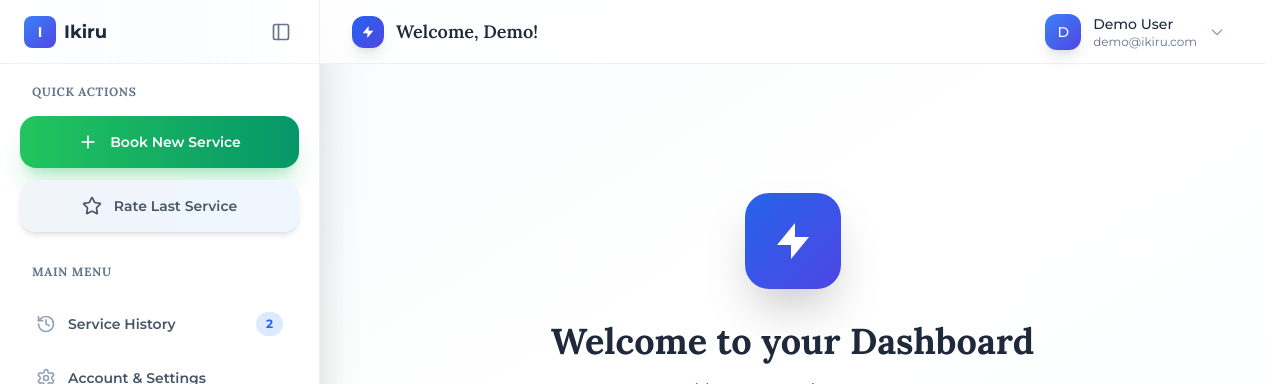
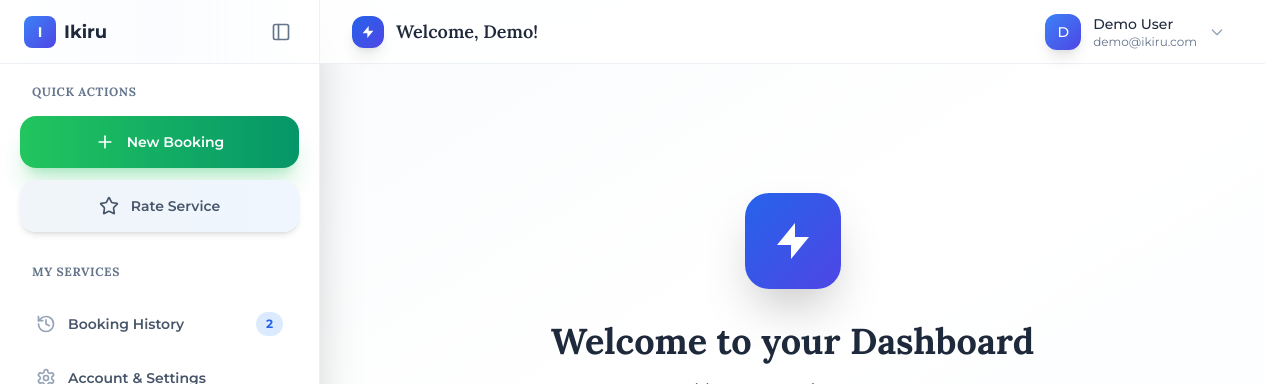
Before and after one commit to shiivatsh/iki-uidesign-test, a React (Vite) app: page /dashboard in a window 1280 px wide. Shown: the top 384 px of the page. Built offline with nearby package versions, Linux system fonts and the light colour scheme.

Commit message:
Refactor: Update sidebar text
Change sidebar item and section titles.

```diff
--- a/src/components/ServiceSidebar.tsx
+++ b/src/components/ServiceSidebar.tsx
@@ -74,7 +74,7 @@ const ServiceSidebar: React.FC<ServiceSidebarProps> = ({ trackingCode, userData,
   };
 
   const navigationItems = [
-    { id: 'history', icon: History, label: 'Service History', path: '/service-history', count: userData?.service_history?.length || 0 },
+    { id: 'history', icon: History, label: 'Booking History', path: '/service-history', count: userData?.service_history?.length || 0 },
     { id: 'settings', icon: Settings, label: 'Account & Settings', path: '/account-settings', count: null },
   ];
 
@@ -228,13 +228,13 @@ const ServiceSidebar: React.FC<ServiceSidebarProps> = ({ trackingCode, userData,
                 className="w-full flex items-center justify-center space-x-3 px-4 py-4 text-sm font-semibold text-white bg-gradient-to-r from-green-500 to-emerald-600 rounded-2xl hover:from-green-600 hover:to-emerald-700 transition-all duration-300 shadow-xl shadow-green-500/25 hover:shadow-2xl hover:scale-105 transform"
               >
                 <Plus className="w-5 h-5" />
-                <span>Book New Service</span>
+                <span>New Booking</span>
               </button>
 
               <RateLastService>
                 <button className="w-full flex items-center justify-center space-x-3 px-4 py-4 text-sm font-semibold text-slate-600 bg-gradient-to-r from-slate-100 to-blue-50 rounded-2xl hover:from-slate-200 hover:to-blue-100 hover:text-slate-800 transition-all duration-300 shadow-md hover:shadow-lg hover:scale-105 transform">
                   <Star className="w-5 h-5" />
-                  <span>Rate Last Service</span>
+                  <span>Rate Service</span>
                 </button>
               </RateLastService>
             </div>
@@ -244,7 +244,7 @@ const ServiceSidebar: React.FC<ServiceSidebarProps> = ({ trackingCode, userData,
         {!isCollapsed && (
           <div className="mb-8">
             <h3 className="text-xs font-bold text-slate-500 uppercase tracking-wider mb-4 px-3">
-              Main Menu
+              My Services
             </h3>
 
             {navigationItems.map((item) => {
```
